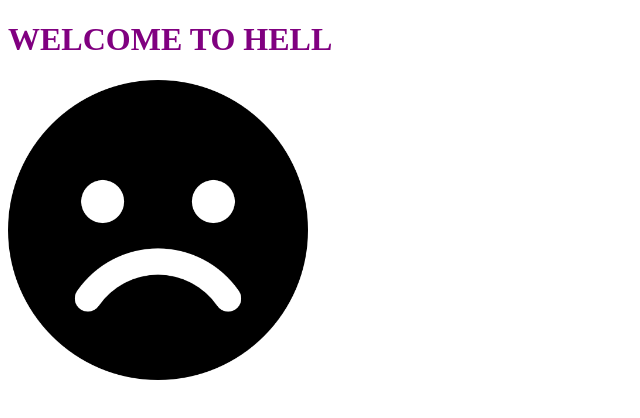
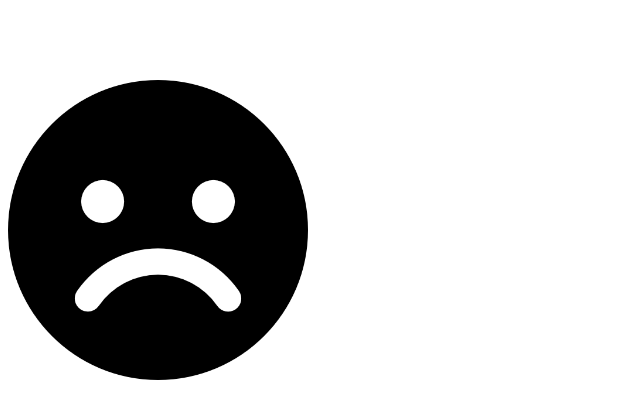
Before and after one commit to augustdolan/zarah-dot-biz, a Gatsby site: page / in a window 1280 px wide. Shown: the whole page, without its empty margins (0-640 px from the left). Built offline with nearby package versions, Linux system fonts and the light colour scheme; Gatsby itself is replaced by a stand-in of ours.

Commit message:
Change div color

```diff
--- a/src/pages/index.js
+++ b/src/pages/index.js
@@ -3,7 +3,7 @@ import Image from "../components/image"
 
 export default function Home() {
   return (
-    <div style={{ color: `purple` }}>
+    <div style={{ color: `#fff` }}>
       <h1>WELCOME TO HELL</h1>
       <div style={{ maxWidth: `300px`, marginBottom: `1.45rem` }}>
         <Image />
```
